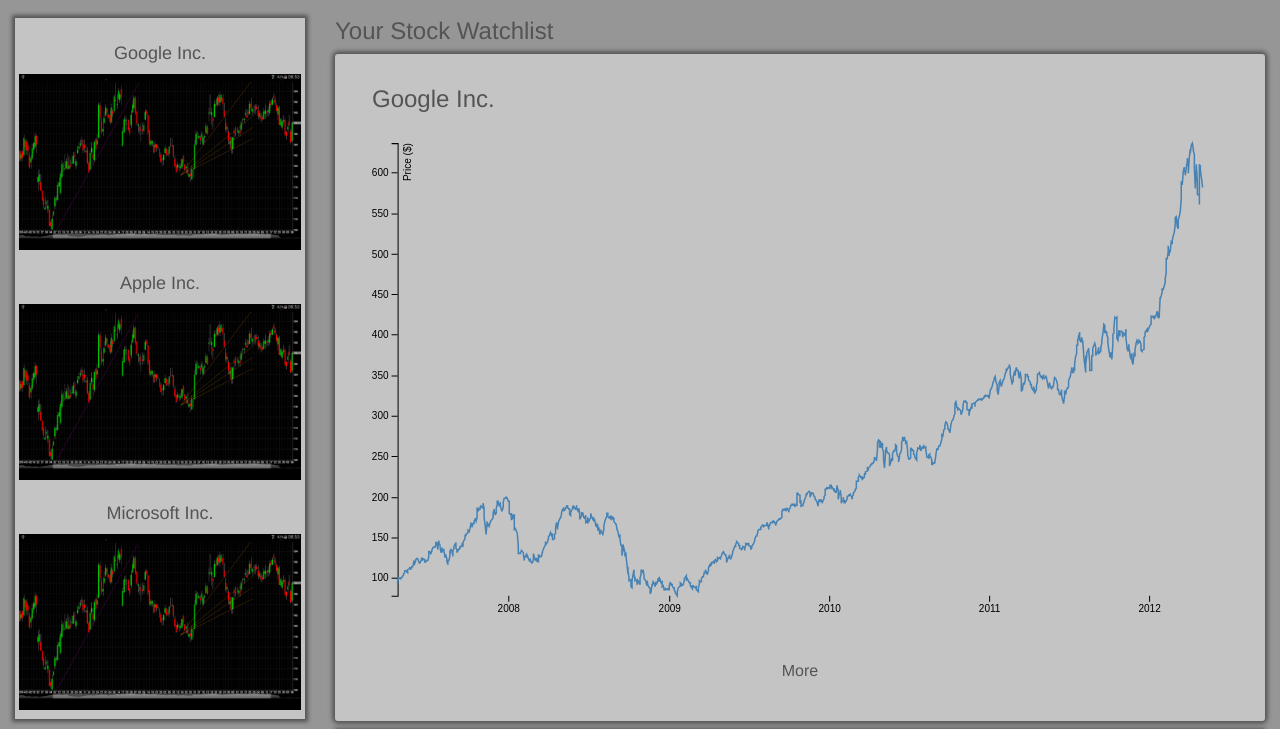
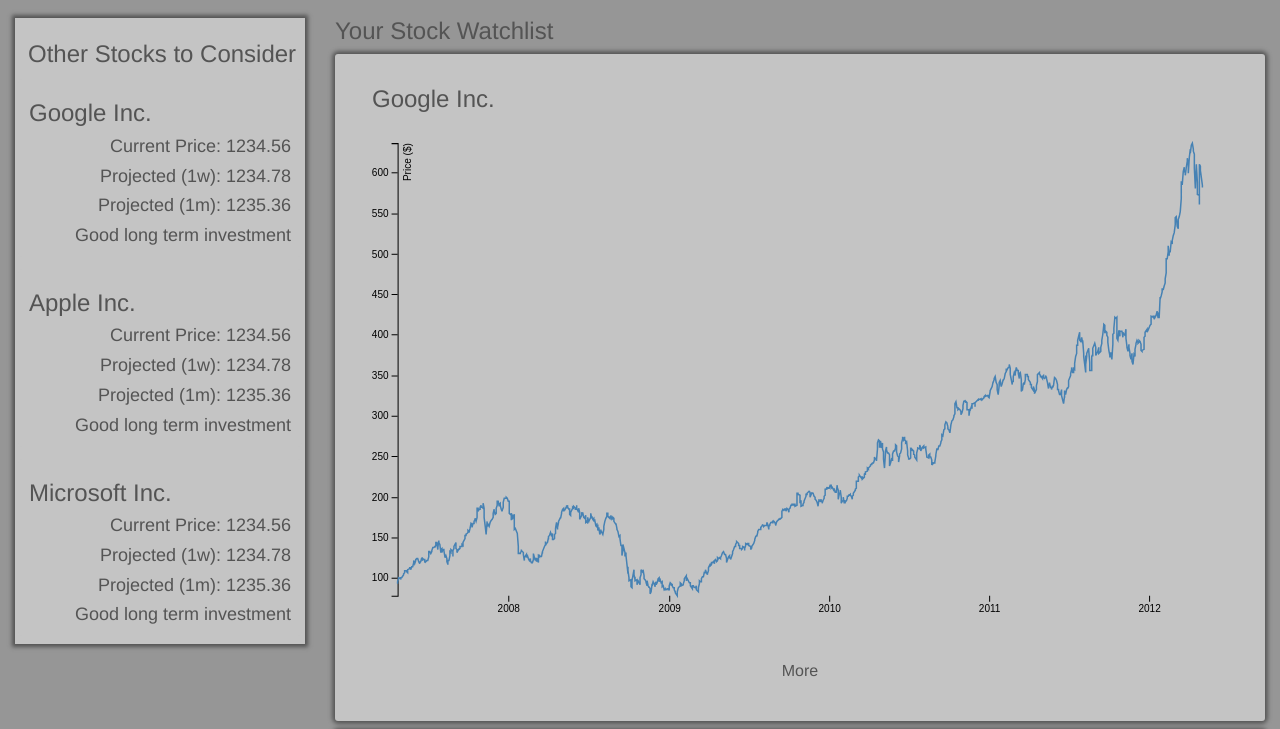
Before and after one commit to TarangKhanna/StockForcasting, a plain HTML site: page FrontEnd/home.html in a window 1280 px wide. Shown: the part 54-783 px from the top of the page. Drawn offline with nearby package versions, Linux system fonts and the light colour scheme.

Commit message:
Reformatted UI and Charts

```diff
--- a/FrontEnd/home.html
+++ b/FrontEnd/home.html
@@ -90,17 +90,23 @@
             <div class="col-lg-3 col-md-3 hidden-sm hidden-xs">
                 <div class="side-window">
 
+                    <h3 style="margin-left: 10px;"> Other Stocks to Consider </h3>
+
                     <div class = "dropdown">
                         <button type="button" class="btn btn-block dropdown-toggle" data-toggle="dropdown"
                             style="padding: 0px; margin-bottom: 5px;">
 
-                            <h4> Google Inc. </h4>
-                            <img src="stockky.png" alt="graph" width="100%" height="100%">
+                            <h3 style="text-align: left; margin-left: 10px;"> Google Inc. </h3>
+                            <h4 style="text-align: right; margin-right: 10px;"> Current Price: 1234.56 </h4>
+                            <h4 style="text-align: right; margin-right: 10px;"> Projected (1w): 1234.78 </h4>
+                            <h4 style="text-align: right; margin-right: 10px;"> Projected (1m): 1235.36 </h4>
+                            <h4 style="text-align: right; margin-right: 10px;"> Good long term investment </h4>
+
                         </button>
 
                         <ul class="dropdown-menu dropdown-menu-center">
                             <li style="background-color: #ffffff; text-align: center;">
-                                <h4>Add to Watchlist</h4>
+                                <h4>Add Google to Watchlist</h4>
                             </li>
                         </ul>
                     </div>
@@ -109,13 +115,17 @@
                         <button type="button" class="btn btn-block dropdown-toggle" data-toggle="dropdown"
                             style="padding: 0px; margin-bottom: 5px;">
 
-                            <h4> Apple Inc. </h4>
-                            <img src="stockky.png" alt="graph" width="100%" height="100%">
+                            <h3 style="text-align: left; margin-left: 10px;"> Apple Inc. </h3>
+                            <h4 style="text-align: right; margin-right: 10px;"> Current Price: 1234.56 </h4>
+                            <h4 style="text-align: right; margin-right: 10px;"> Projected (1w): 1234.78 </h4>
+                            <h4 style="text-align: right; margin-right: 10px;"> Projected (1m): 1235.36 </h4>
+                            <h4 style="text-align: right; margin-right: 10px;"> Good long term investment </h4>
+
                         </button>
 
                         <ul class="dropdown-menu dropdown-menu-right">
                             <li style="background-color: #ffffff; text-align: center;">
-                                <h4>Add to Watchlist</h4>
+                                <h4>Add Apple to Watchlist</h4>
                             </li>
                         </ul>
                     </div>
@@ -124,13 +134,17 @@
                         <button type="button" class="btn btn-block dropdown-toggle" data-toggle="dropdown"
                             style="padding: 0px; margin-bottom: 5px;">
 
-                            <h4> Microsoft Inc. </h4>
-                            <img src="stockky.png" alt="graph" width="100%" height="100%">
+                            <h3 style="text-align: left; margin-left: 10px;"> Microsoft Inc. </h3>
+                            <h4 style="text-align: right; margin-right: 10px;"> Current Price: 1234.56 </h4>
+                            <h4 style="text-align: right; margin-right: 10px;"> Projected (1w): 1234.78 </h4>
+                            <h4 style="text-align: right; margin-right: 10px;"> Projected (1m): 1235.36 </h4>
+                            <h4 style="text-align: right; margin-right: 10px;"> Good long term investment </h4>
+
                         </button>
 
                         <ul class="dropdown-menu dropdown-menu-right">
                             <li style="background-color: #ffffff; text-align: center;">
-                                <h4>Add to Watchlist</h4>
+                                <h4>Add Microsoft to Watchlist</h4>
                             </li>
                         </ul>
                     </div>
@@ -228,25 +242,41 @@
 
             </div>
             <div class="hidden-lg hidden-md col-sm-12 col-xs-12">
-                <div class="jumbotron">
-                    <div class="hidden-lg hidden-md col-sm-4 col-xs-6">
+                <div class="jumbotron" style="box-shadow: 0 0 3pt 2pt #545454;">
+
+                    <h3 style="margin-left: 10px;"> Other Stocks to Consider </h3>
+
+                    <div class="hidden-lg hidden-md col-sm-4 col-xs-12">
                         <button type="button" class="btn btn-block" style="padding: 0px; margin-bottom: 5px;">
-                            <h4> Company #1 </h4>
-                            <img src="stockky.png" alt="graph" width="100%" height="100%">
+                            <h3 style="text-align: left; margin-left: 10px;"> Google Inc. </h3>
+                            <h4 style="text-align: right; margin-right: 10px;"> Current Price: 1234.56 </h4>
+                            <h4 style="text-align: right; margin-right: 10px;"> Projected (1w): 1234.78 </h4>
+                            <h4 style="text-align: right; margin-right: 10px;"> Projected (1m): 1235.36 </h4>
+                            <h4 style="text-align: right; margin-right: 10px;"> Good long term investment </h4>
                         </button>
                     </div>
-                    <div class="hidden-lg hidden-md col-sm-4 col-xs-6">
+
+                    <div class="hidden-lg hidden-md col-sm-4 col-xs-12">
                         <button type="button" class="btn btn-block" style="padding: 0px; margin-bottom: 5px;">
-                            <h4> Company #2 </h4>
-                            <img src="stockky.png" alt="graph" width="100%" height="100%">
+                            <h3 style="text-align: left; margin-left: 10px;"> Apple Inc. </h3>
+                            <h4 style="text-align: right; margin-right: 10px;"> Current Price: 1234.56 </h4>
+                            <h4 style="text-align: right; margin-right: 10px;"> Projected (1w): 1234.78 </h4>
+                            <h4 style="text-align: right; margin-right: 10px;"> Projected (1m): 1235.36 </h4>
+                            <h4 style="text-align: right; margin-right: 10px;"> Good long term investment </h4>
                         </button>
                     </div>
-                    <div class="hidden-lg hidden-md col-sm-4 col-xs-6">
+
+                    <div class="hidden-lg hidden-md col-sm-4 col-xs-12">
                         <button type="button" class="btn btn-block" style="padding: 0px; margin-bottom: 5px;">
-                            <h4> Company #3 </h4>
-                            <img src="stockky.png" alt="graph" width="100%" height="100%">
+                            <h3 style="text-align: left; margin-left: 10px;"> Microsoft Inc. </h3>
+                            <h4 style="text-align: right; margin-right: 10px;"> Current Price: 1234.56 </h4>
+                            <h4 style="text-align: right; margin-right: 10px;"> Projected (1w): 1234.78 </h4>
+                            <h4 style="text-align: right; margin-right: 10px;"> Projected (1m): 1235.36 </h4>
+                            <h4 style="text-align: right; margin-right: 10px;"> Good long term investment </h4>
                         </button>
                     </div>
+
+
                 </div>
             </div>
         </div>
```
